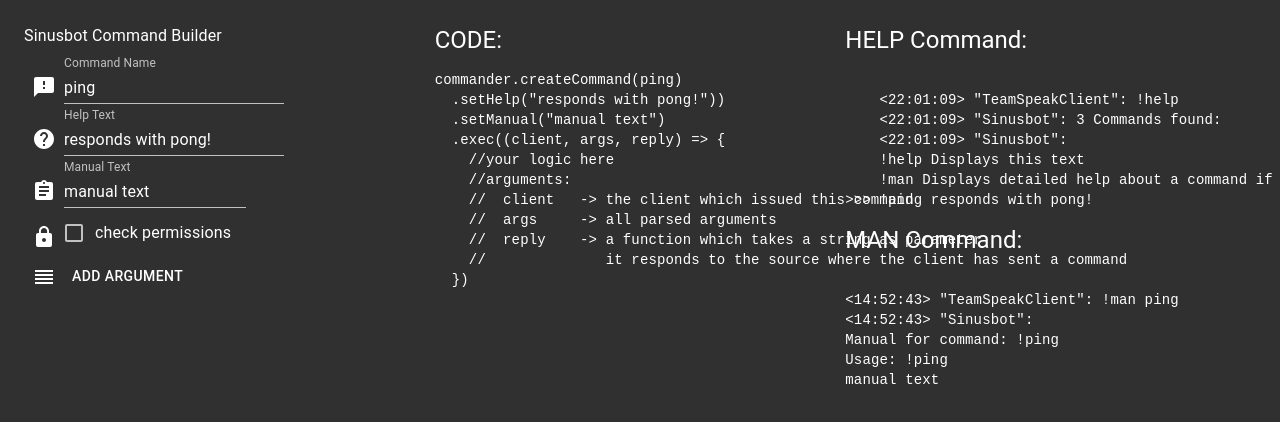
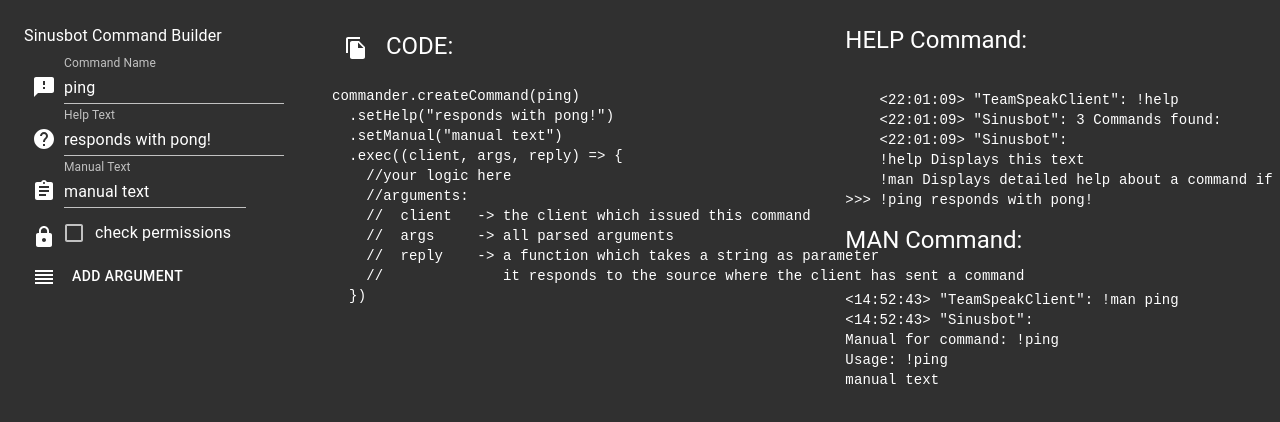
Before and after one commit to Multivit4min/sinusbot-command-gui, a React (Create React App) app: page / in a window 1280 px wide. Shown: the top 422 px of the page. Built offline with nearby package versions, Linux system fonts and the light colour scheme.

Commit message:
add functions for string argument

```diff
--- a/src/app/components/ArgumentComponent/Argument.tsx
+++ b/src/app/components/ArgumentComponent/Argument.tsx
@@ -1,13 +1,20 @@
 import React from "react"
-import { updateArgument } from "../../redux/command/actions"
+import { updateArgument, deleteArgument } from "../../redux/command/actions"
 import { store } from "../../redux"
 import { Arguments, ArgumentType } from "../../redux/command/types"
 import { CommandType } from "../Abstract"
-import { Typography } from "@material-ui/core"
+import LabelIcon from "@material-ui/icons/Label"
+import PlaylistAddIcon from "@material-ui/icons/PlaylistAdd"
+import Grid from "@material-ui/core/Grid"
+import TextField from "@material-ui/core/TextField"
+import FormControlLabel from "@material-ui/core/FormControlLabel"
+import Checkbox from "@material-ui/core/Checkbox"
+import { DynamicListComponent } from "../DynamicListComponent"
 
 export abstract class Argument<T extends Arguments> implements CommandType {
   readonly id: number
   readonly type: ArgumentType
+  readonly parent: DynamicListComponent<any, any>
 
   readonly hasCode = true
   readonly hasConfig = true
@@ -16,9 +23,10 @@
   abstract renderCode(): string
   abstract displayCode(): boolean
 
-  constructor(id: number, type: ArgumentType) {
+  constructor(id: number, type: ArgumentType, parent: DynamicListComponent<any, any>) {
     this.id = id
     this.type = type
+    this.parent = parent
   }
 
   static initial(id: number) {
@@ -44,8 +52,9 @@
     return arg
   }
 
-  renderBasicConfig() {
-    return (<Typography>Todo Abstract Config</Typography>)
+  removeArgument() {
+    this.parent.removeElement(this)
+    return store.dispatch(deleteArgument(this.id))
   }
 
   getType() {
@@ -92,12 +101,52 @@
     return this.getArgument().default
   }
 
+  renderBasicConfig() {
+    return (
+      <div>
+        <Grid container spacing={1} alignItems="flex-end">
+          <Grid item>
+            <LabelIcon />
+          </Grid>
+          <Grid item>
+            <TextField
+              label={"name"}
+              value={this.getName()}
+              onChange={event => this.updateName(event.target.value)}
+              error={(/\s/).test(this.getName())}
+            />
+          </Grid>
+        </Grid>
+        <Grid container spacing={1} alignItems="flex-end">
+          <Grid item>
+            <PlaylistAddIcon />
+          </Grid>
+          <Grid item>
+            <FormControlLabel
+              control={
+                <Checkbox
+                  checked={this.getOptional()}
+                  onChange={event => this.updateOptional(event.target.checked)}
+                  color="primary"
+                />
+              }
+              label="is optional?"
+            />
+          </Grid>
+        </Grid>
+      </div>
+    )
+  }
+
   renderBasicCode() {
     const initial = Argument.initial(0)
     let code = ""
     if (this.getName() !== initial.name) {
       code += `.setName("${this.getName()}"${this.getDisplay() !== initial.display ? `, "${this.getDisplay()}"` : ""})`
     }
+    if (this.getOptional() !== initial.optional) {
+      code += `.isOptional()`
+    }
     return code
   }
 
--- a/src/app/components/ArgumentComponent/StringArgument.tsx
+++ b/src/app/components/ArgumentComponent/StringArgument.tsx
@@ -1,21 +1,27 @@
 import React from "react"
 import { Argument } from "./Argument"
 import { ConfigInterface, CodeInterface } from "../Abstract"
-import { Typography } from "@material-ui/core"
 import { ArgumentType, StringArgument as StringArg } from "../../redux/command/types"
 import { store } from "../../redux"
 import { addArgument } from "../../redux/command/actions"
+import Typography from "@material-ui/core/Typography"
+import ExpansionPanel from "@material-ui/core/ExpansionPanel"
+import ExpansionPanelSummary from "@material-ui/core/ExpansionPanelSummary"
+import ExpansionPanelDetails from "@material-ui/core/ExpansionPanelDetails"
+import ExpandMoreIcon from "@material-ui/icons/ExpandMore"
+import Button from "@material-ui/core/Button"
+import { DynamicListComponent } from "../DynamicListComponent"
 
 export class StringArgument extends Argument<StringArg> implements ConfigInterface, CodeInterface {
 
   readonly hasConfig = true
   readonly hasCode = true
 
-  constructor(id: number) {
-    super(id, ArgumentType.STRING)
+  constructor(id: number, parent: DynamicListComponent<any, any>) {
+    super(id, ArgumentType.STRING, parent)
   }
 
-  static create() {
+  static create(parent: DynamicListComponent<any, any>) {
     const id = store.getState().command.argId
     store.dispatch(addArgument({
       type: ArgumentType.STRING,
@@ -23,7 +29,7 @@
       lowercase: false,
       ...Argument.initial(id)
     }))
-    return new StringArgument(id)
+    return new StringArgument(id, parent)
   }
 
   getRegex() {
@@ -83,12 +89,24 @@
   }
 
   renderCode() {
-    return `  .addArgument(arg => arg.string)`
+    return `  .addArgument(arg => arg.string${this.renderBasicCode()})`
   }
 
   renderConfigField() {
     return (
-      <Typography>TODO StringArgument</Typography>
+      <>
+      <ExpansionPanel>
+        <ExpansionPanelSummary expandIcon={<ExpandMoreIcon />}>
+          <Typography>String Argument (TODO)</Typography>
+        </ExpansionPanelSummary>
+        <ExpansionPanelDetails>
+          <div>
+            <Button size="small" color="secondary" onClick={() => this.removeArgument()} >Delete</Button>
+            {this.renderBasicConfig()}
+          </div>
+        </ExpansionPanelDetails>
+      </ExpansionPanel>
+      </>
     )
   }
 }
--- a/src/app/components/DynamicListComponent/index.tsx
+++ b/src/app/components/DynamicListComponent/index.tsx
@@ -34,6 +34,11 @@
     this.elements.push(element)
   }
 
+  removeElement(element: Y) {
+    this.elements = this.elements.filter(el => el !== element)
+    return this
+  }
+
   renderConfigField() {
     return (
       <>
--- a/src/app/fields.tsx
+++ b/src/app/fields.tsx
@@ -16,7 +16,7 @@
 import { Argument } from "./components/ArgumentComponent/Argument"
 
 interface ArgumentCreator {
-  create(): Argument<any>
+  create(parent: DynamicListComponent<any, any>): Argument<any>
 }
 
 type CommandComponent =
@@ -38,7 +38,7 @@
   new TextComponent({
     getValue: () => store.getState().command.help,
     onChange: (field, event) => store.dispatch(setHelp(event.target.value)),
-    renderCode: (field) => `  .setHelp("${field.getValue()}"))\n`,
+    renderCode: (field) => `  .setHelp("${field.getValue()}")\n`,
     icon: <HelpIcon />,
     label: "Help Text",
     isValid: field => field.getValue().length > 0,
@@ -70,7 +70,7 @@
       "StringArgument": StringArgument
     },
     onSelect: (list, arg) => {
-      list.addElement(arg.create())
+      list.addElement(arg.create(list))
     }
   }),
   new CodeComponent({
--- a/src/app/index.tsx
+++ b/src/app/index.tsx
@@ -1,7 +1,9 @@
 import React, { Component } from "react"
 import Grid from "@material-ui/core/Grid"
 import Typography from "@material-ui/core/Typography"
+import IconButton from "@material-ui/core/IconButton"
 import { createStyles, withStyles, Theme } from "@material-ui/core"
+import FileCopyIcon from "@material-ui/icons/FileCopy"
 import { AppState } from "./redux"
 import { connect } from "react-redux"
 
@@ -36,13 +38,28 @@
 
 class CommandBuilder extends Component<AppProps & Styles> {
 
+  copyCode = () => {
+    const el = document.createElement("textarea")
+    el.value = this.renderCode()
+    el.setAttribute("readonly", "")
+    el.style.position = "absolute"
+    el.style.left = "-9999px"
+    document.body.appendChild(el)
+    el.select()
+    document.execCommand("copy")
+    document.body.removeChild(el)
+  }
+
+  renderCode = () => {
+    return fields.map(field => field.hasCode && field.displayCode() ? field.renderCode() : "").join("")
+  }
 
   render() {
     const { classes, command } = this.props
 
     return (
       <Grid container className={classes.content}>
-        <Grid item xs={4}>
+        <Grid item sm={12} md={6} lg={3}>
           <Typography>Sinusbot Command Builder</Typography>
 
           <div className={classes.margin}>
@@ -50,13 +67,14 @@
           </div>
 
         </Grid>
-        <Grid item xs={4}>
-          <Typography variant="h5">CODE:</Typography>
+        <Grid item sm={12} md={6} lg={5}>
+          <Typography variant="h5"><IconButton onClick={this.copyCode}><FileCopyIcon /></IconButton> CODE:</Typography>
+
           <pre className="code">
-            {fields.map(field => field.hasCode && field.displayCode() ? field.renderCode() : "").join("")}
+            {this.renderCode()}
           </pre>
         </Grid>
-        <Grid item xs={4}>
+        <Grid item sm={12} md={6} lg={4}>
           <Typography variant="h5">HELP Command:</Typography>
           <pre className="code">
   {`
--- a/src/app/redux/command/reducers.ts
+++ b/src/app/redux/command/reducers.ts
@@ -60,7 +60,7 @@
         ...state,
         //@ts-ignore
         argument: state.argument.map(arg => {
-          if (arg.id !== action.argument.id) return arg
+          if (arg.id !== action.id) return arg
           return { ...arg, ...action.argument }
         })
       }
```
